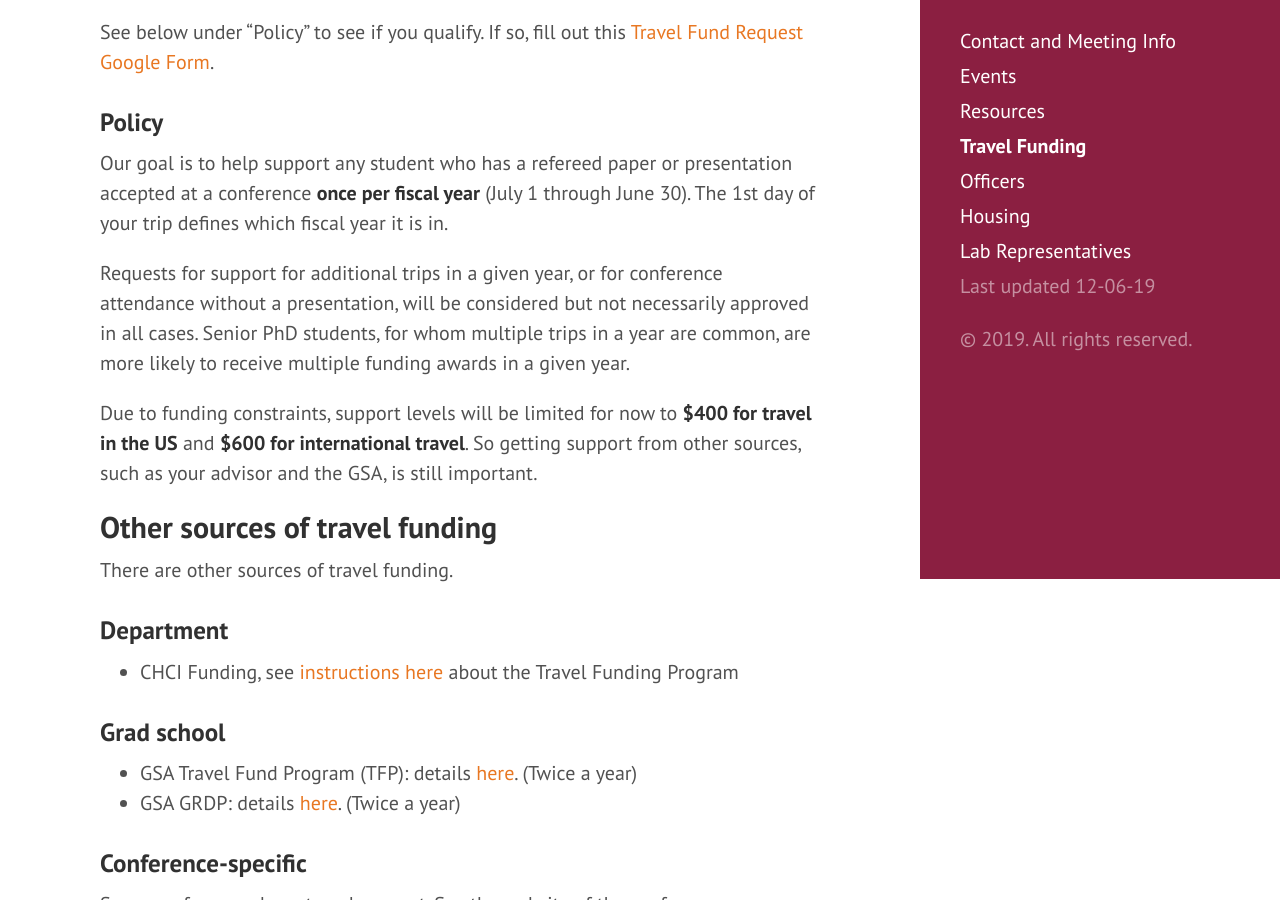
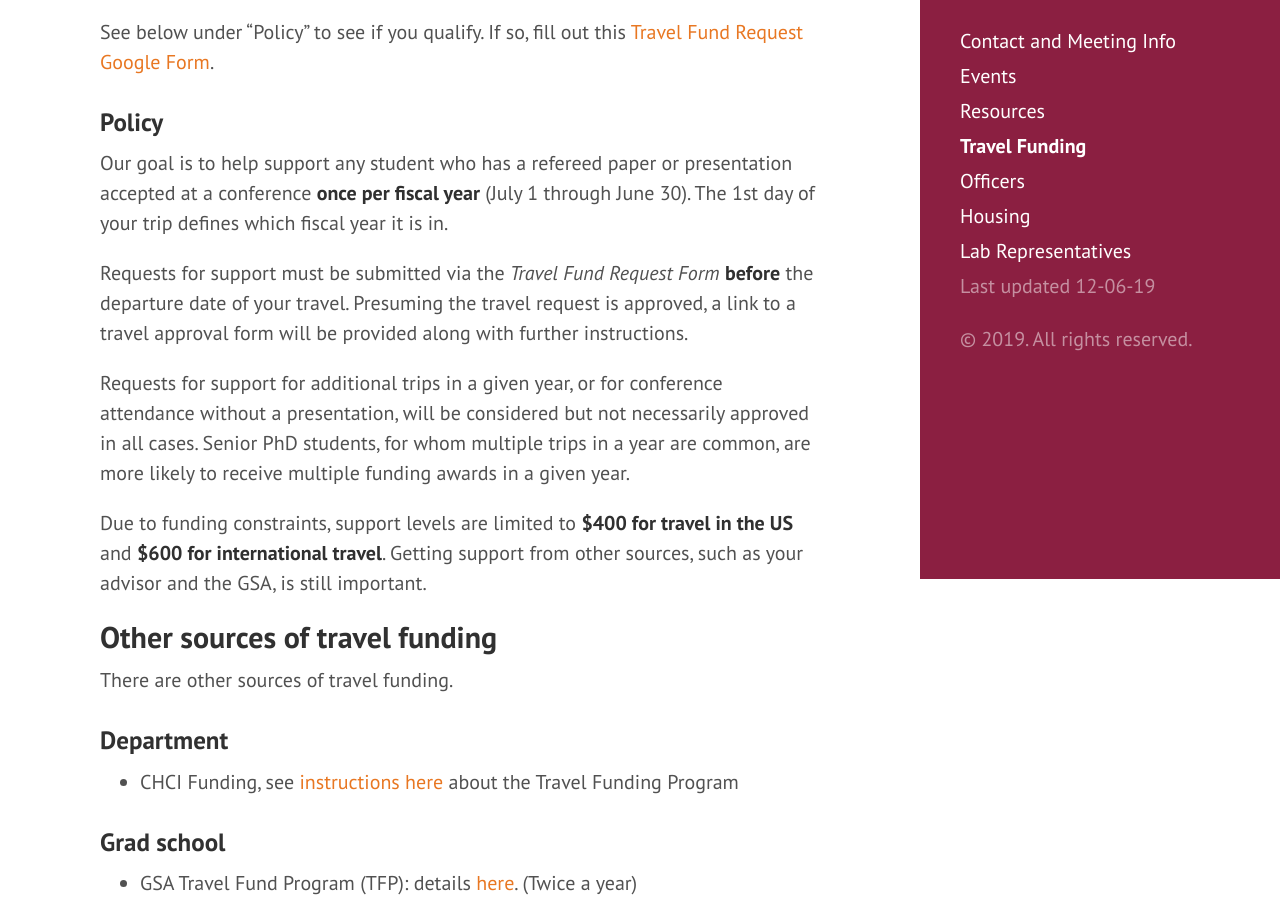
Before and after one commit to CSGraduateCouncil-VirginiaTech/csgc-website, a Jekyll site: the page built from csgc-jekyll-src/travel_funding.md, in a window 1280 px wide and 900 px high, scrolled down 321 px. Built offline with Jekyll 4.4.1, drawn with Linux system fonts in a browser that asks for light colours.

Commit message:
Update travel_funding.md

```diff
--- a/csgc-jekyll-src/travel_funding.md
+++ b/csgc-jekyll-src/travel_funding.md
@@ -20,14 +20,18 @@ presentation accepted at a conference **once per fiscal year** (July 1
 through June 30). The 1st day of your trip defines which fiscal year it
 is in.
 
+Requests for support must be submitted via the *Travel Fund Request Form* **before**
+the departure date of your travel. Presuming the travel request is approved, a
+link to a travel approval form will be provided along with further instructions.
+
 Requests for support for additional trips in a given year, or for
 conference attendance without a presentation, will be considered but
 not necessarily approved in all cases. Senior PhD students, for whom
 multiple trips in a year are common, are more likely to receive multiple
 funding awards in a given year.
 
-Due to funding constraints, support levels will be limited for now to
-**$400 for travel in the US** and **$600 for international travel**.  So getting
+Due to funding constraints, support levels are limited to
+**$400 for travel in the US** and **$600 for international travel**. Getting
 support from other sources, such as your advisor and the GSA, is still
 important.
 
```
